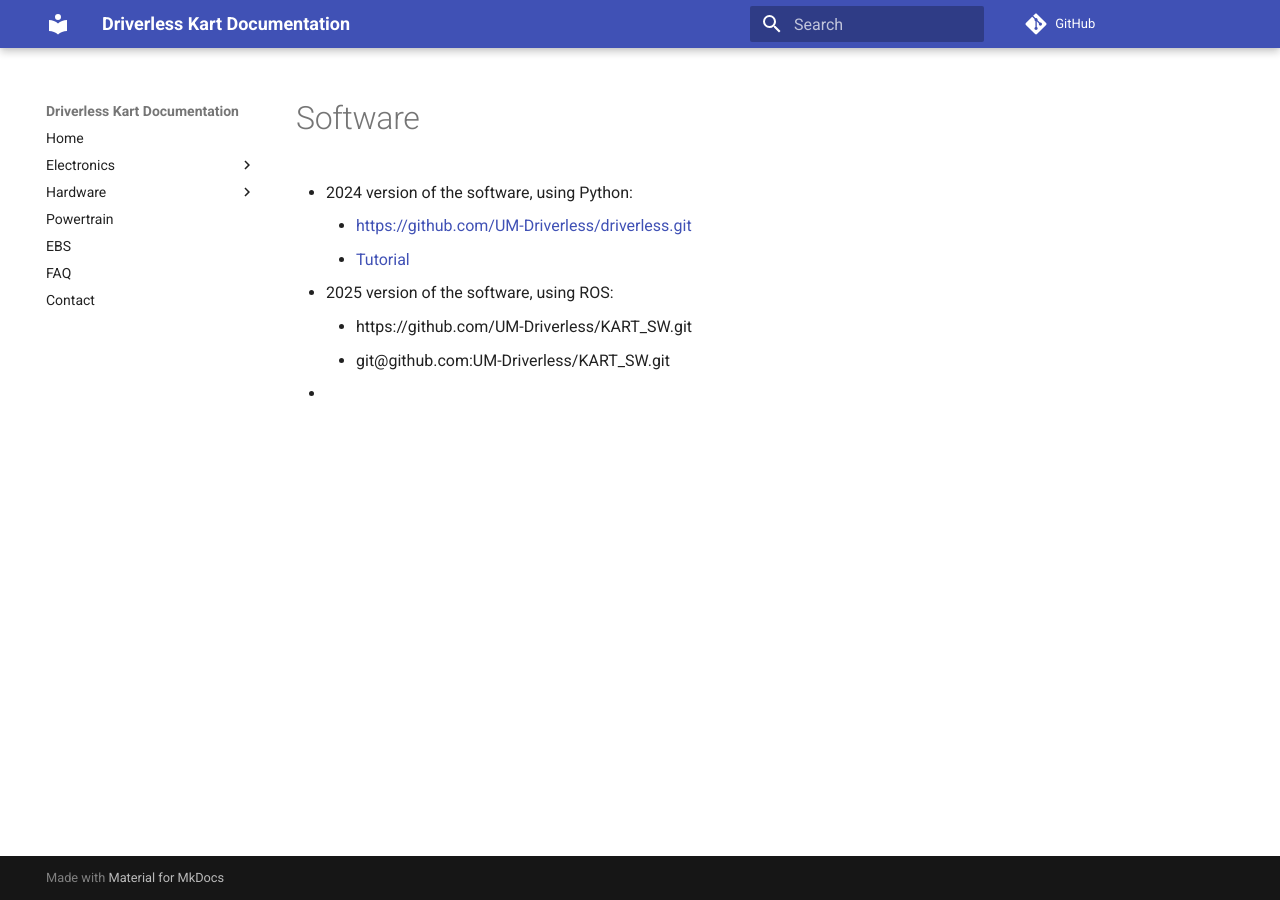
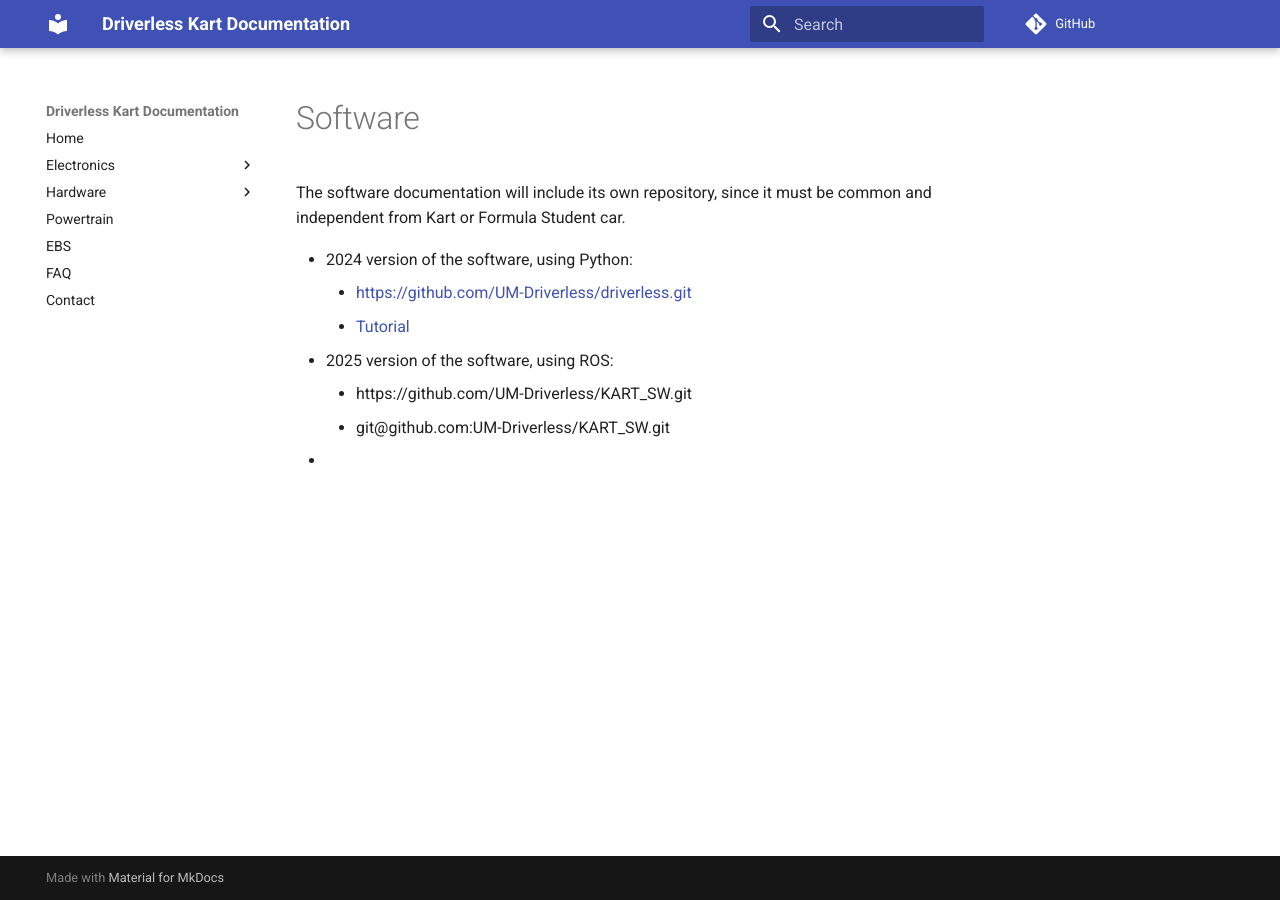
Before and after one commit to UM-Driverless/kart_docs, an MkDocs documentation site: the page built from docs/software/index.md, in a window 1280 px wide. Built offline with MkDocs 1.6.1 and Material for MkDocs 9.7.7, drawn with Linux system fonts in a browser that asks for light colours; comment, search, counter and statistics services are not loaded.

Commit message:
Move files to logical structure

```diff
--- a/docs/software/index.md
+++ b/docs/software/index.md
@@ -1,4 +1,5 @@
 # Software
+The software documentation will include its own repository, since it must be common and independent from Kart or Formula Student car.
 
 - 2024 version of the software, using Python:
     - [https://github.com/UM-Driverless/driverless.git](https://github.com/UM-Driverless/driverless.git)
```
Also changed, not shown: docs/contact.md (+2 -0 lines), docs/hardware/computer/index.md (added, +1 -0 lines), docs/hardware/battery/index.md (renamed from docs/electronics/battery/index.md), docs/hardware/battery/index/20250608185913.png (renamed from docs/electronics/battery/index/20250608185913.png), docs/hardware/camera/index.md (renamed from docs/hardware/camera.md), docs/hardware/ebs/index.md (renamed from docs/ebs/index.md), docs/hardware/motor/index.md (renamed from docs/powertrain/index.md), docs/hardware/steering_angle_sensor/20250608181003.png (renamed from docs/electronics/steering_angle_sensor/20250608181003.png), docs/hardware/steering_angle_sensor/20250608181018.png (renamed from docs/electronics/steering_angle_sensor/20250608181018.png), docs/hardware/steering_angle_sensor/index.md (renamed from docs/electronics/steering_angle_sensor.md), 2 other files.
